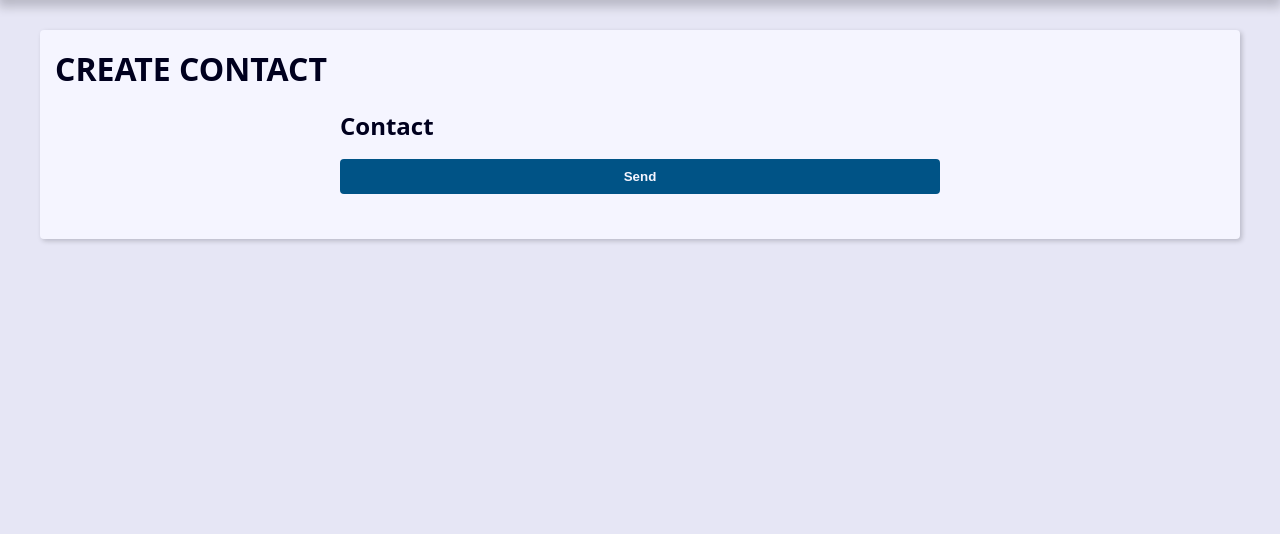
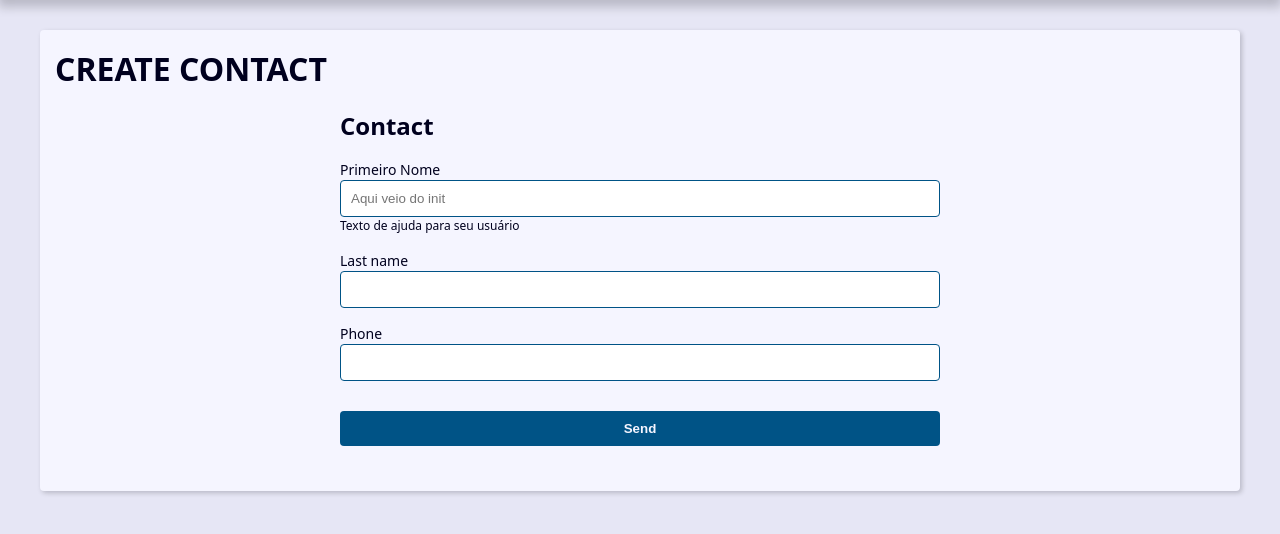
Before and after one commit to YuriNoriki/Django_agenda, a Django app: template contato/templates/contato/create.html in a window 1280 px wide. Shown: the part 239-773 px from the top of the page. Run offline with Django 5.2, Linux system fonts and the light colour scheme; the template is opened without the code that fills it: values that come from a table or form of the project are taken from there, others are empty; parts of the project's set-up code (start-up, migrations or seed data) failed here and were passed over.

Commit message:
Movendo contact_forms oara form.py e configurando os campos e widgets do formulario

```diff
--- /dev/null
+++ b/contato/forms.py
@@ -0,0 +1,47 @@
+from django import forms
+from django.core.exceptions import ValidationError
+from . import models
+
+
+class ContactForms(forms.ModelForm):
+
+    first_name = forms.CharField(
+            widget=forms.TextInput(
+                attrs={
+                    'class': 'classe-a classe-b',
+                    'placeholder': 'Aqui veio do init',
+                }
+            ),
+            label='Primeiro Nome',
+            help_text='Texto de ajuda para seu usuário',
+        )
+
+    def __init__(self, *args, **kwargs):
+        super().__init__(*args, **kwargs)
+
+    class Meta:
+        model = models.Contato
+        fields = (
+            'first_name', 'last_name','phone',
+        )
+
+    def clean(self):
+        cleaned_data = self.cleaned_data
+
+        self.add_error(
+            None,
+            ValidationError(
+                "mensagem de error",
+                code = 'invalid'
+            )
+        )
+
+        self.add_error(
+            None,
+            ValidationError(
+                'Mensagem de erro 2',
+                code='invalid'
+            )
+        )
+
+        return super().clean()
--- a/contato/templates/contato/create.html
+++ b/contato/templates/contato/create.html
@@ -20,6 +20,11 @@
                         <label for=" {{field.id_for_label}} "> {{field.label}}</label>
                         {{field}}
                         {{field.errors}}
+
+                        {% if field.help_text %}
+                            <p class="help-text">{{ field.help_text }}</p>
+                        {% endif %}
+
                     </div>
                 {% endfor %}
             </div>
```
Also changed, not shown: contato/views/contact_forms.py (+2 -31 lines).
